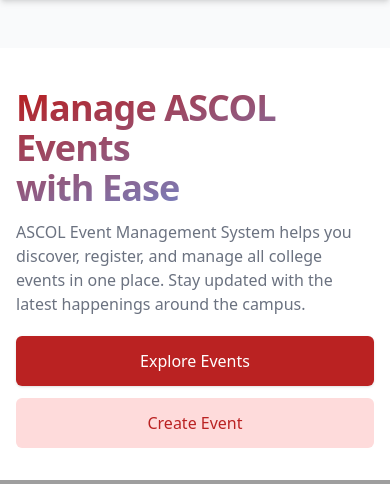
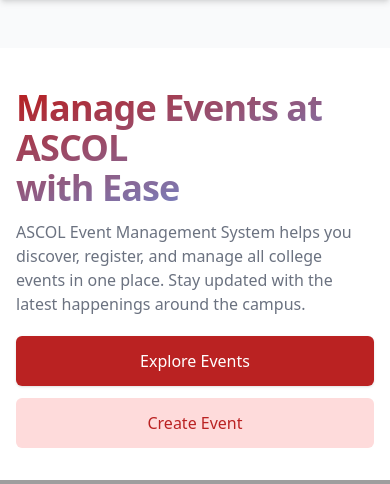
Before and after one commit to sudeepbogati7/Eventz-at-ASCOL, a Django app: page / in a window 390 px wide. Shown: the part 96-580 px from the top of the page. Run offline with Django 5.2, Linux system fonts and the light colour scheme; some libraries are stand-ins or nearby versions; grey boxes are pictures that could not be loaded.

Commit message:
minor changes

```diff
--- a/templates/home.html
+++ b/templates/home.html
@@ -88,9 +88,9 @@
         <div class="max-w-7xl mx-auto">
             <div class="relative z-10 pb-8 bg-white sm:pb-16 md:pb-20 lg:max-w-2xl lg:w-full lg:pb-28 xl:pb-32">
                 <main class="mt-10 mx-auto max-w-7xl px-4 sm:mt-12 sm:px-6 md:mt-16 lg:mt-20 lg:px-8 xl:mt-28">
-                    <div class="sm:text-center lg:text-left">
+                    <div class="sm:text-center lg:text-left"age>
                         <h1 class="text-4xl text-transparent bg-clip-text bg-gradient-to-br from-red-700  to-blue-400 tracking-tight font-extrabold text-gray-900 sm:text-5xl md:text-6xl">
-                            <span class="block xl:inline">Manage ASCOL Events</span>
+                            <span class="block xl:inline">Manage Events at ASCOL </span>
                             <span class="block xl:inline"> with Ease</span>
                         </h1>
                         <p
```
Also changed, not shown: 1 other file.
